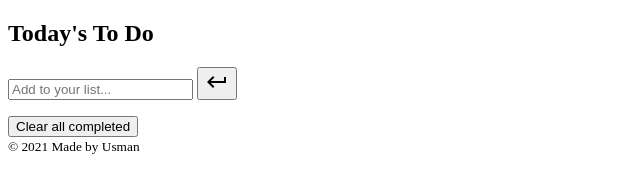
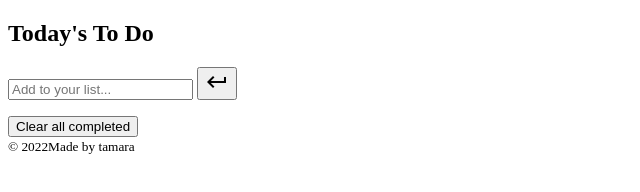
Before and after one commit to SiansandaTamara/To-Do, a website: page src/index.html in a window 1280 px wide. Shown: the full height of the page, 0-640 px from the left. Drawn offline with Linux system fonts and the light colour scheme.

Commit message:
made changes

```diff
--- a/src/index.html
+++ b/src/index.html
@@ -36,7 +36,7 @@
       </section>
     </main>
     <footer class="page-footer">
-      <small class="color-gray">&copy; 2021 Made by Usman</small>
+      <small class="color-gray">&copy; 2022Made by tamara</small>
     </footer>
   </body>
 </html>
```
